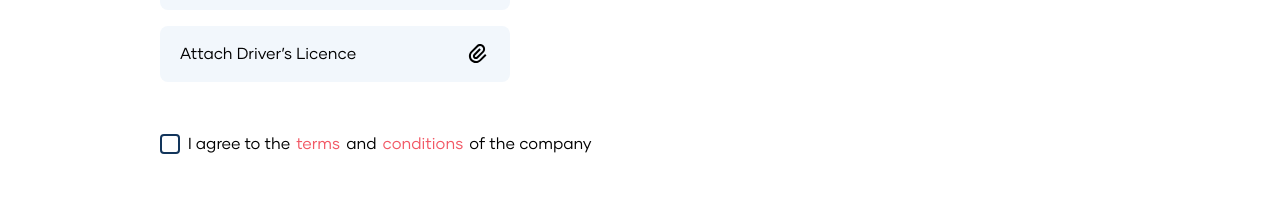
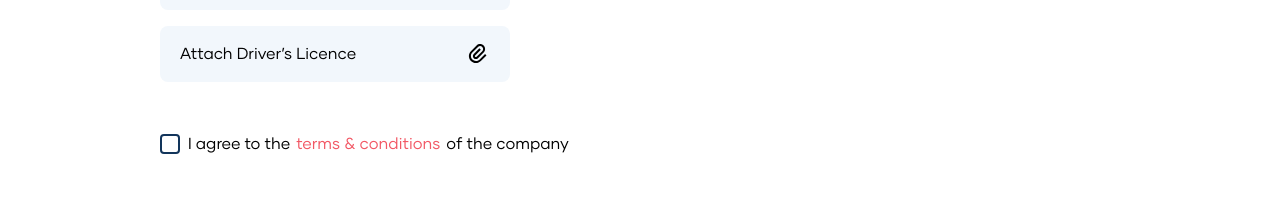
Before and after one commit to Tana00/delore-care, a Next.js app: page /careers/1 in a window 1280 px wide. Shown: the part 2120-2340 px from the top of the page. Built offline with nearby package versions, Linux system fonts and the light colour scheme.

Commit message:
update terms and conditions page

```diff
--- a/app/careers/[job]/page.js
+++ b/app/careers/[job]/page.js
@@ -527,12 +527,11 @@ const JobApplication = () => {
             onChange={() => handleDataChange(!data.confirm, "confirm")}
           />
           <span className="checkmark"></span>I agree to the
-          <a href="/" className="text-red mx-1.5 hover:underline">
-            terms
-          </a>
-          and
-          <a href="/" className="text-red mx-1.5 hover:underline">
-            conditions
+          <a
+            href="/terms-and-conditions"
+            className="text-red mx-1.5 hover:underline"
+          >
+            terms & conditions
           </a>
           of the company
           <span
--- a/app/terms-and-conditions/page.js
+++ b/app/terms-and-conditions/page.js
@@ -20,9 +20,7 @@ const TermsAndConditions = () => {
         <p>
           These terms and conditions outline the rules and regulations for the
           use of Delore Care's Website, located at{" "}
-          <a href="https://delore-care.vercel.app">
-            https://delore-care.vercel.app/
-          </a>
+          <a href="https://delorecare.com">https://delorecare.com/</a>
         </p>
 
         <p>
```
